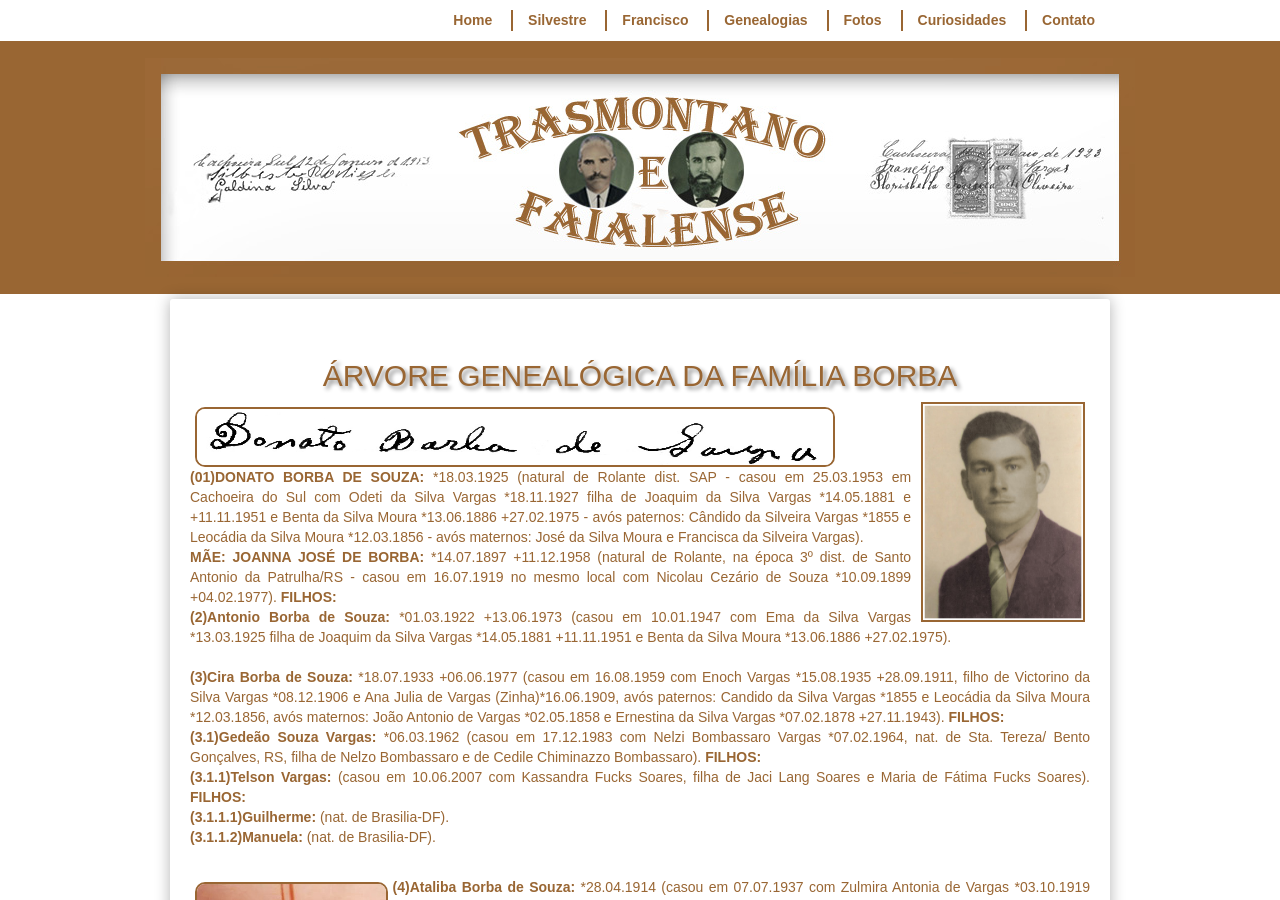
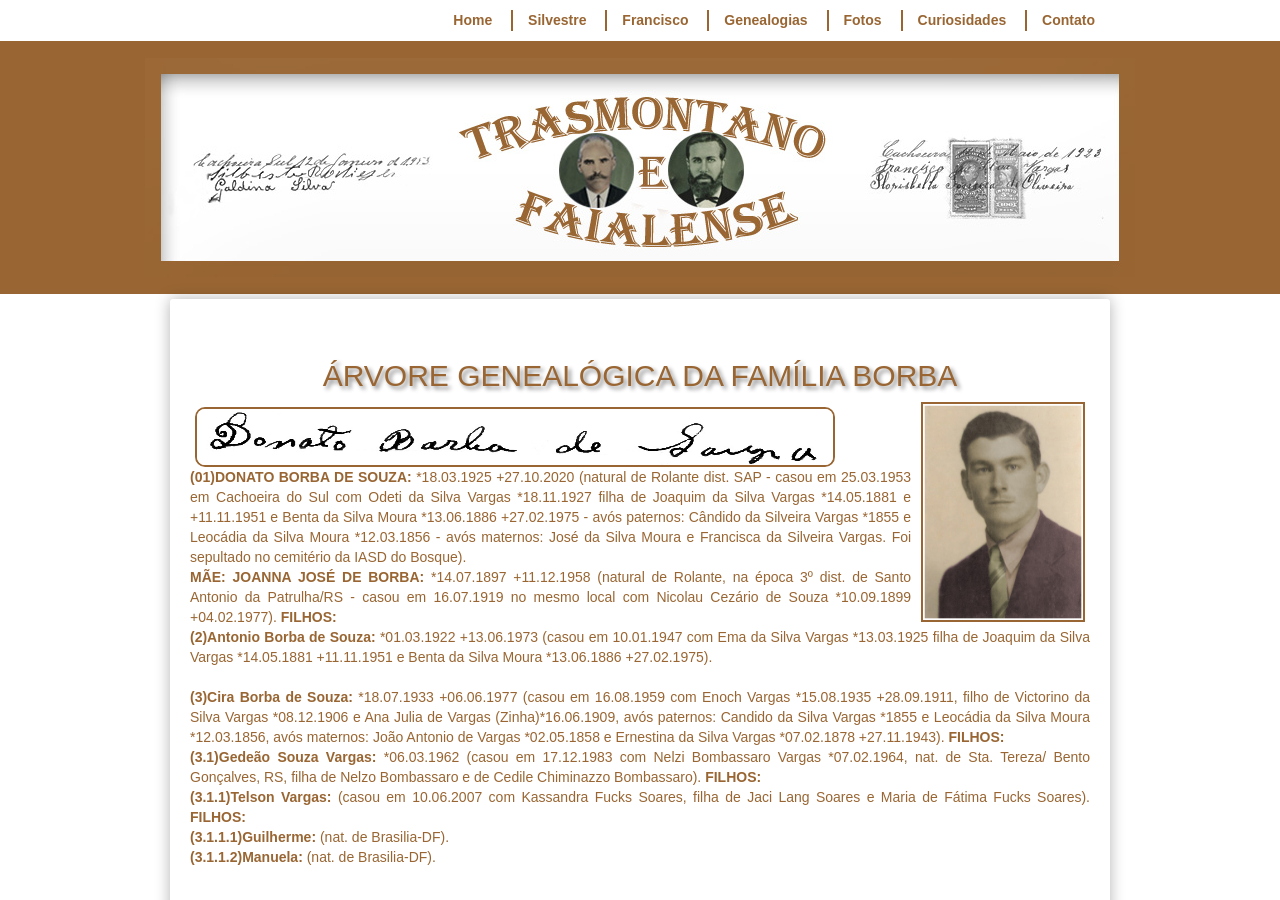
Before and after one commit to claudiovargas1955/claudiovargas1955.github.io, a Jekyll site: the page built from _pages/arvore-genealogica-da-familia-borba.html, in a window 1280 px wide and 900 px high. Built offline with Jekyll 4.4.1, drawn with Linux system fonts in a browser that asks for light colours; some web fonts are replaced.

Commit message:
Update arvore-genealogica-da-familia-borba.html

```diff
--- a/_pages/arvore-genealogica-da-familia-borba.html
+++ b/_pages/arvore-genealogica-da-familia-borba.html
@@ -56,10 +56,10 @@ details[open] summary {color:#996633;
 - 28.01.1953";/></p>
 <p><img class="dir"style="float:right"; src="/images/1450587600Donato.jpg"; height="220px" title="Donato Sousa - ano 1955";/></p>
 
-<p><b>(01)DONATO BORBA DE SOUZA:</b> *18.03.1925 (natural de Rolante dist. SAP - casou em 25.03.1953 em Cachoeira  do Sul com
+<p><b>(01)DONATO BORBA DE SOUZA:</b> *18.03.1925 +27.10.2020 (natural de Rolante dist. SAP - casou em 25.03.1953 em Cachoeira  do Sul com
 Odeti da Silva Vargas *18.11.1927 filha de Joaquim da Silva Vargas *14.05.1881 e +11.11.1951 e Benta da Silva Moura *13.06.1886
 +27.02.1975 - avós paternos: Cândido da Silveira Vargas *1855 e Leocádia da Silva  Moura *12.03.1856 - avós maternos: José da Silva
-Moura e Francisca da Silveira Vargas).<br/>
+Moura e Francisca da Silveira Vargas. Foi sepultado no cemitério da IASD do Bosque).<br/>
 <b>MÃE: JOANNA JOSÉ DE BORBA:</b> *14.07.1897 +11.12.1958 (natural de Rolante, na época 3º dist. de Santo Antonio da  Patrulha/RS -
 casou em 16.07.1919 no mesmo local com Nicolau Cezário de Souza *10.09.1899 +04.02.1977).<b> FILHOS:</b><br/>
 <b>(2)Antonio Borba de Souza: </b>*01.03.1922 +13.06.1973 (casou em 10.01.1947 com Ema da Silva Vargas *13.03.1925 filha de Joaquim da
```
